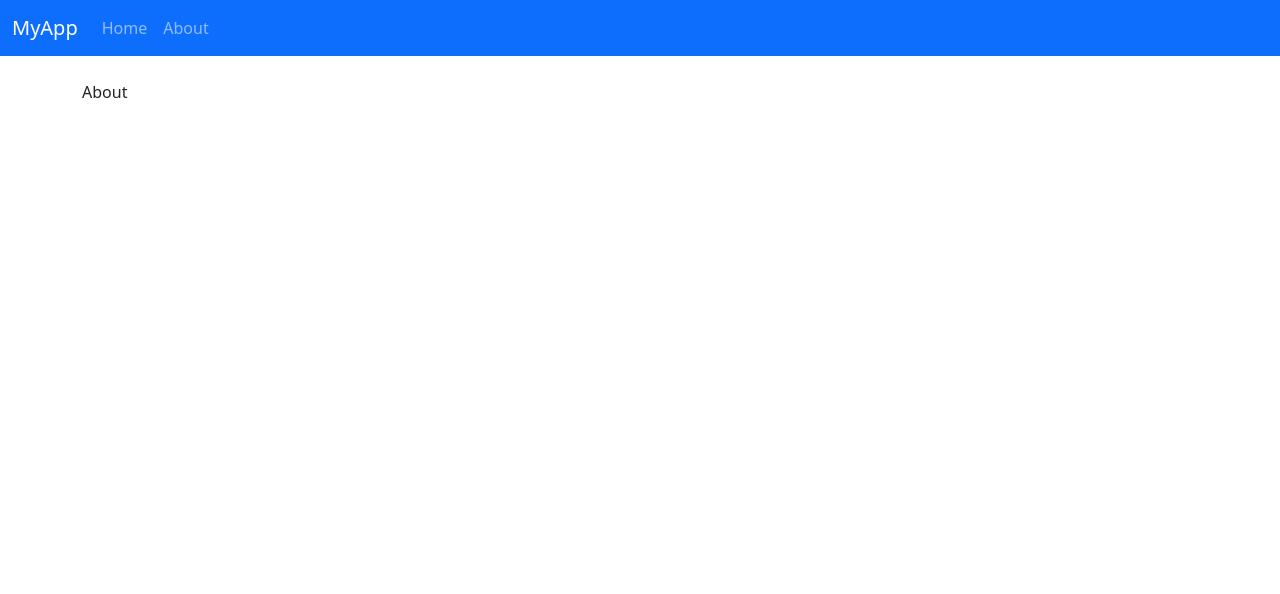
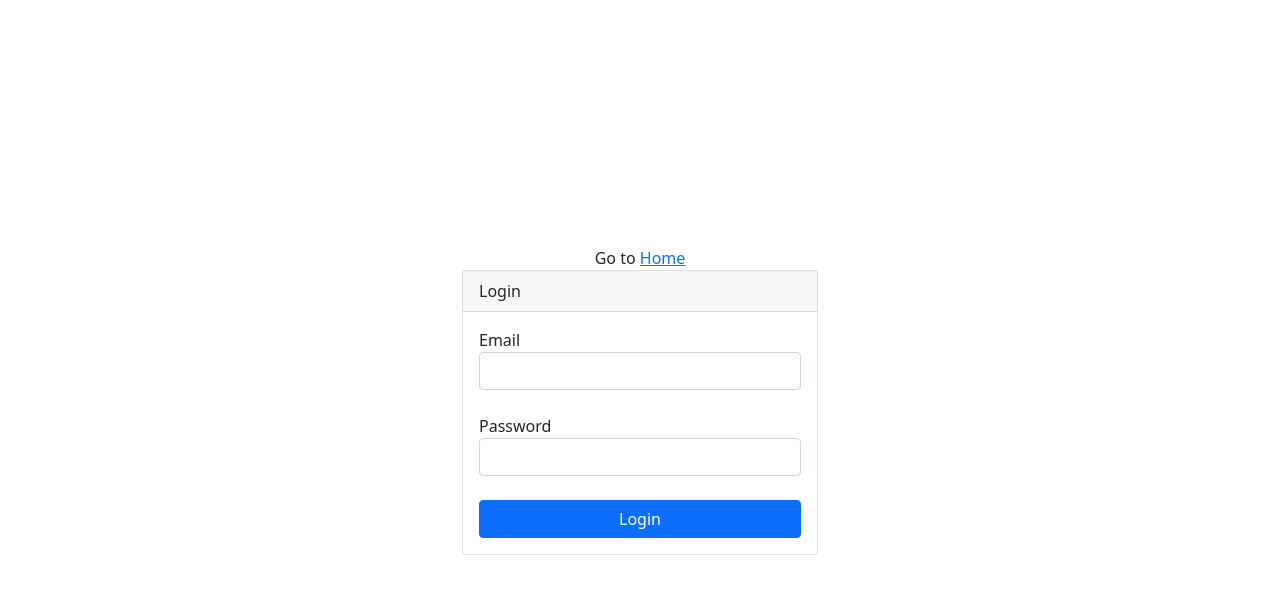
Before and after one commit to rianbloger/first-app, a React (Create React App) app: page /login in a window 1280 px wide. Shown: the top 594 px of the page. Built offline with nearby package versions, Linux system fonts and the light colour scheme.

Commit message:
membuat wildcard

```diff
--- a/src/App.js
+++ b/src/App.js
@@ -1,14 +1,10 @@
 import React from 'react';
 import Router from "./router";
-import Navbar from "./components/Navbar";
 
 function App(props) {
     return (
         <div>
-            <Navbar/>
-            <div className="py-4">
                 <Router/>
-            </div>
         </div>
     );
 }
--- a/src/components/Navbar.js
+++ b/src/components/Navbar.js
@@ -1,8 +1,9 @@
 import React from 'react';
 import {NavLink} from "react-router-dom";
 
-function Navbar(props) {
+function Navbar({children}) {
     return (
+        <div>
             <nav className="navbar navbar-expand-lg navbar-dark bg-primary">
                 <div className="container-fluid">
                     <NavLink className="navbar-brand" to="/">MyApp</NavLink>
@@ -24,6 +25,11 @@ function Navbar(props) {
                     </div>
                 </div>
             </nav>
+
+            <div className="py-4">
+                {children}
+            </div>
+        </div>
     );
 }
 
--- a/src/router/index.js
+++ b/src/router/index.js
@@ -2,15 +2,25 @@ import React from 'react';
 import {Switch,Route} from "react-router-dom"
 import Home from "../views/Home";
 import About from "../views/About";
+import NotFound from "../views/errors/NotFound";
+import Login from "../views/auth/Login";
+import UsersIndex from "../views/users/Index";
+import Navbar from "../components/Navbar";
 function Router(props) {
     return (
             <Switch>
                 <Route exact path='/' >
-                    <Home/>
+                    <Navbar><Home/></Navbar>
                 </Route>
-                <Route  path='/' >
-                    <About/>
+                <Route  path='/about' >
+                    <Navbar><About/></Navbar>
                 </Route>
+                <Route  path='/users' >
+                    <Navbar><UsersIndex/></Navbar>
+                </Route>
+                <Route path="/login" component={Login} />
+                <Route path="*" component={NotFound} />
+
             </Switch>
     );
 }
--- /dev/null
+++ b/src/views/auth/Login.js
@@ -0,0 +1,34 @@
+import React from 'react';
+import {NavLink} from "react-router-dom";
+
+function Login(props) {
+    return (
+        <div className="container">
+            <div className="row justify-content-center align-items-center vh-100">
+                    <div className="col-md-4">
+                        <div className="text-center">
+                            Go to <NavLink to="/">Home</NavLink>
+                        </div>
+                        <div className="card">
+                            <div className="card-header">Login</div>
+                            <div className="card-body">
+                                <form action="">
+                                    <div className="mb-4">
+                                        <labeb className="form-label">Email</labeb>
+                                        <input type="email" name="email" id="email" className="form-control" />
+                                    </div>
+                                    <div className="mb-4">
+                                        <labeb className="form-label">Password</labeb>
+                                        <input type="password" name="password" id="password" className="form-control" />
+                                    </div>
+                                    <buton type="submit" className="btn btn-block btn-primary w-100" >Login</buton>
+                                </form>
+                            </div>
+                        </div>
+                    </div>
+                </div>
+        </div>
+    );
+}
+
+export default Login;
--- /dev/null
+++ b/src/views/errors/NotFound.js
@@ -0,0 +1,15 @@
+import React from 'react';
+
+function NotFound(props) {
+    return (
+        <div className="container">
+            <div className="d-flex justify-content-center align-items-center vh-100">
+                <div className="display-6 text-danger">
+                    Page Not Found
+                </div>
+            </div>
+        </div>
+    );
+}
+
+export default NotFound;
--- /dev/null
+++ b/src/views/users/Index.js
@@ -0,0 +1,46 @@
+import axios from 'axios';
+import React, { useEffect, useState } from 'react';
+import { NavLink } from 'react-router-dom';
+
+function Index(props) {
+    const [users, setUsers] = useState([])
+
+    const getUsers = async () =>{
+        try{
+            let response = await axios.get(`https://jsonplaceholder.typicode.com/users`)
+            setUsers(response.data);
+        }catch(e){
+            console.log(e.message);
+        }
+    }
+
+    useEffect(() => {
+        getUsers()
+    },);
+    return (
+        <div className="container">
+            <div className="row">
+                {
+                    users.map((user, index)=>{
+                        return(
+                            <div className="col-md-4" key={index} >
+                                <div className="card">
+                                    <div className="card-header">{user.name}</div>
+                                    <div className="card-body">
+                                        <div>
+                                            {user.website}
+                                        </div>
+                                        <NavLink to=''>View profile</NavLink>
+                                    </div>
+                                </div>
+                            </div>
+                        )
+                    })
+                }
+            </div>
+
+        </div>
+    );
+}
+
+export default Index;
```
Also changed, not shown: 2 other files (tests, documents, lock files or other folders). Lines whose indentation alone changed are shown as unchanged.
